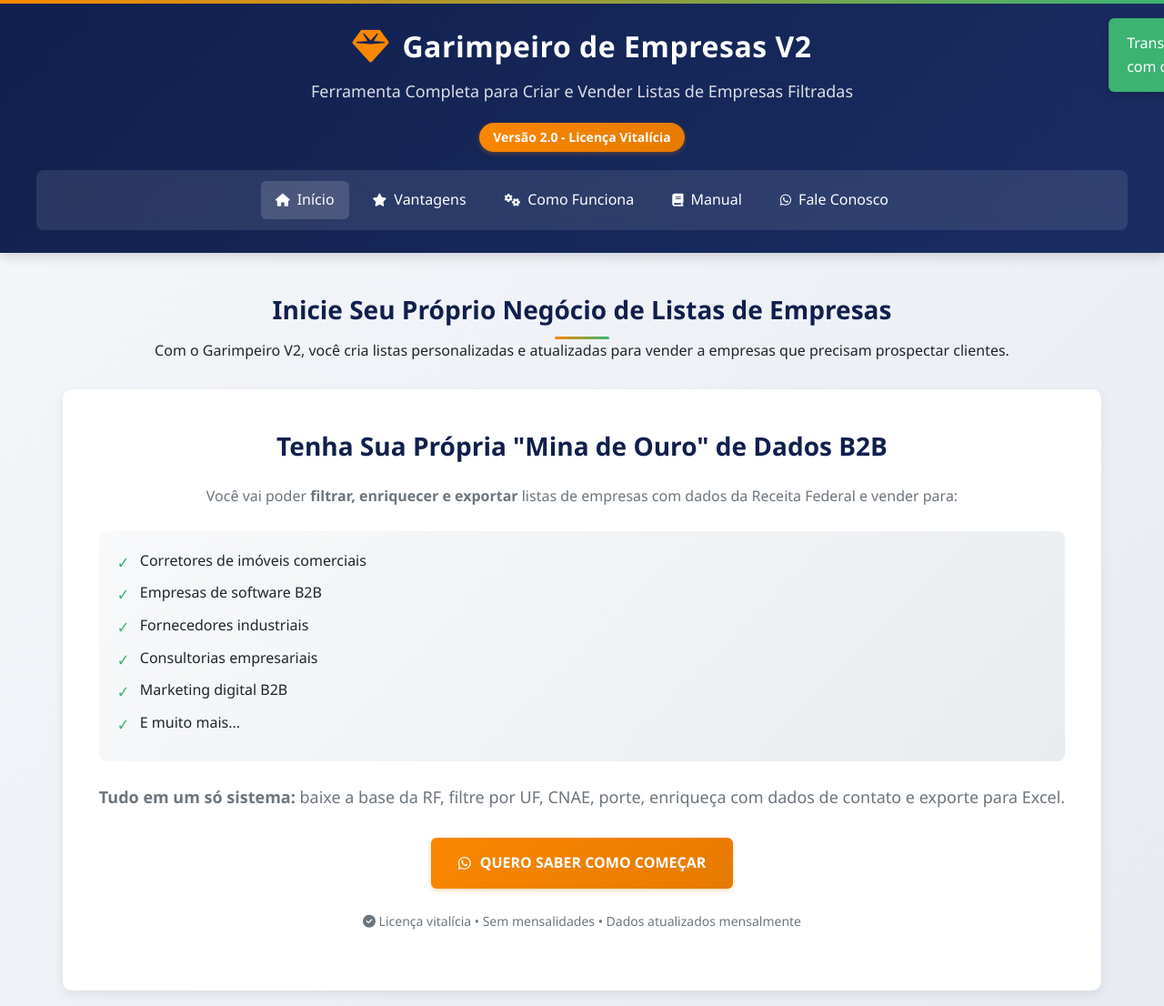
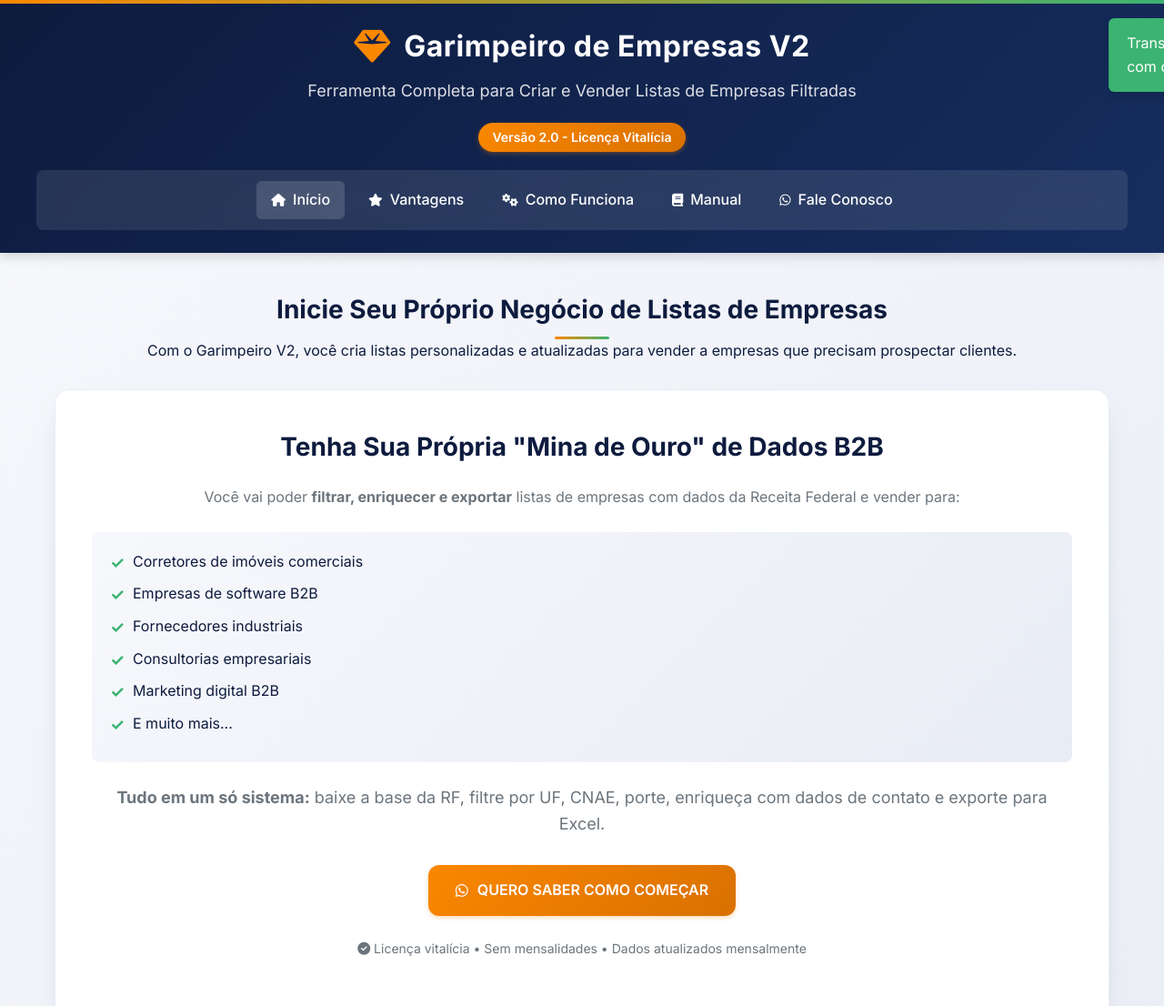
Before and after one commit to QG-Digital/garimpeiro-v2, a plain HTML site: page index.html in a window 1280 px wide. Shown: the top 1106 px of the page at 91% size. Drawn offline with Linux system fonts and the light colour scheme.

Commit message:
Visual padrão LocalInsta nas cores da QG (azul e laranja)
Co-Authored-By: Claude Sonnet 5.5 <noreply@anthropic.com>
Claude-Session: https://claude.ai/code/session_01PDBU7MZ8LxuJV9FCozT3iA

```diff
--- a/style.css
+++ b/style.css
@@ -1,14 +1,15 @@
+@import url('https://fonts.googleapis.com/css2?family=Inter:wght@400;500;600;700;800&display=swap');
 /* =========================================================================
    VARIÁVEIS DE TEMA
    ========================================================================= */
 :root {
-    --color-primary: #101f4d;
-    --color-primary-light: #1a2d63;
+    --color-primary: #0d1b3e;
+    --color-primary-light: #162d5e;
     --color-accent: #fa8700;
-    --color-accent-dark: #e67a00;
-    --color-background: #f8f9fa;
+    --color-accent-dark: #d97000;
+    --color-background: #F7F8FC;
     --color-card-bg: #ffffff;
-    --color-text: #212529;
+    --color-text: #0d1b3e;
     --color-secondary-text: #6c757d;
     --color-danger: #dc3545;
     --color-success: #3cb371;
@@ -34,8 +35,8 @@ html {
 }
 
 body {
-    font-family: 'Segoe UI', Tahoma, Geneva, Verdana, sans-serif;
-    background: linear-gradient(135deg, #f5f7fa 0%, #e4e8f0 100%);
+    font-family: 'Inter', system-ui, -apple-system, sans-serif;
+    background: linear-gradient(135deg, #F7F8FC 0%, #E8ECF4 100%);
     color: var(--color-text);
     line-height: 1.6;
     min-height: 100vh;
@@ -235,7 +236,7 @@ header h1 {
 }
 
 .version-info {
-    background: linear-gradient(135deg, #f8f9fa 0%, #e9ecef 100%);
+    background: linear-gradient(135deg, #F7F8FC 0%, #E8ECF4 100%);
     padding: 20px;
     border-radius: 8px;
     margin: 25px 0;
@@ -294,7 +295,7 @@ header h1 {
 }
 
 .btn-download:hover {
-    background: linear-gradient(135deg, var(--color-accent-dark) 0%, #d96d00 100%);
+    background: linear-gradient(135deg, var(--color-accent-dark) 0%, #c46a00 100%);
     box-shadow: 0 4px 8px rgba(250, 135, 0, 0.4);
     transform: translateY(-2px);
 }
@@ -312,13 +313,13 @@ header h1 {
 }
 
 .btn-secondary {
-    background: linear-gradient(135deg, #e9ecef 0%, #dee2e6 100%);
+    background: linear-gradient(135deg, #E8ECF4 0%, #E8ECF4 100%);
     color: var(--color-text);
     box-shadow: 0 2px 5px rgba(0, 0, 0, 0.1);
 }
 
 .btn-secondary:hover {
-    background: linear-gradient(135deg, #dee2e6 0%, #ced4da 100%);
+    background: linear-gradient(135deg, #E8ECF4 0%, #ced4da 100%);
     box-shadow: 0 4px 8px rgba(0, 0, 0, 0.15);
     transform: translateY(-2px);
 }
@@ -386,15 +387,15 @@ header h1 {
 }
 
 .comparison-table tbody tr {
-    border-bottom: 1px solid #e9ecef;
+    border-bottom: 1px solid #E8ECF4;
 }
 
 .comparison-table tbody tr:nth-child(even) {
-    background-color: #f8f9fa;
+    background-color: #F7F8FC;
 }
 
 .comparison-table tbody tr:hover {
-    background-color: #e9ecef;
+    background-color: #E8ECF4;
 }
 
 .comparison-table td {
@@ -615,7 +616,7 @@ footer {
 }
 
 .progress-bar-container {
-    background: #e9ecef;
+    background: #E8ECF4;
     border-radius: 10px;
     height: 20px;
     margin-bottom: 15px;
@@ -689,3 +690,9 @@ footer {
     box-shadow: 0 4px 8px rgba(37, 211, 102, 0.4);
     transform: translateY(-2px);
 }
+
+/* polimento (padrão visual LocalInsta nas cores da QG) */
+.btn,.btn-download,.btn-manual{border-radius:12px;transition:transform .2s ease,box-shadow .2s ease}
+.btn:hover,.btn-download:hover,.btn-manual:hover{transform:translateY(-2px)}
+.info-card,.download-card,.support-card,.card-icon{border-radius:16px}
+.info-card,.download-card,.support-card{border:1px solid #E8ECF4;box-shadow:0 12px 32px -20px rgba(13,27,62,.35)}
```
